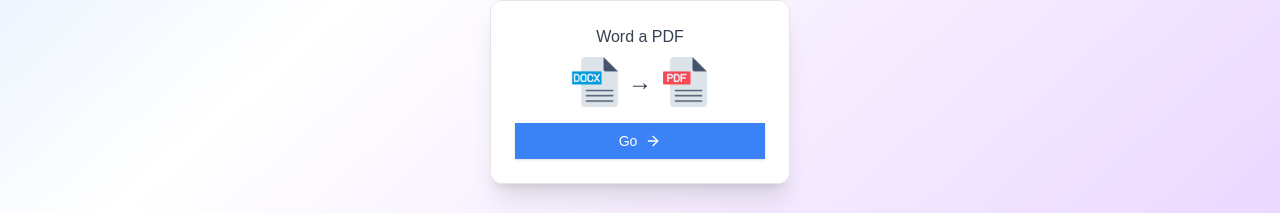
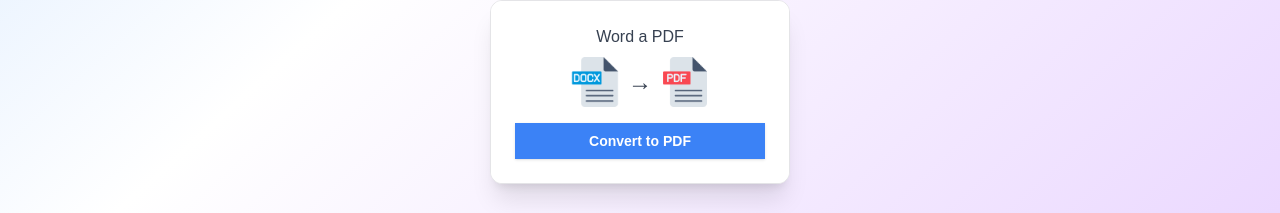
Before and after one commit to JUANJSC630/quickconvo-app, a Next.js app: page / in a window 1280 px wide. Shown: the part 844-1057 px from the top of the page. Built offline with nearby package versions, Linux system fonts and the light colour scheme.

Commit message:
refactor: button

```diff
--- a/src/app/components/convertion-card.tsx
+++ b/src/app/components/convertion-card.tsx
@@ -44,8 +44,7 @@ export function ConversionCard({
             <Button
               className={`w-full ${bgColor} text-white transition-colors`}
             >
-              Go
-              <ArrowRightIcon className="h-4 w-4" />
+              <span className="font-semibold">Convert to {to}</span>
             </Button>
           </div>
         </Link>
```
